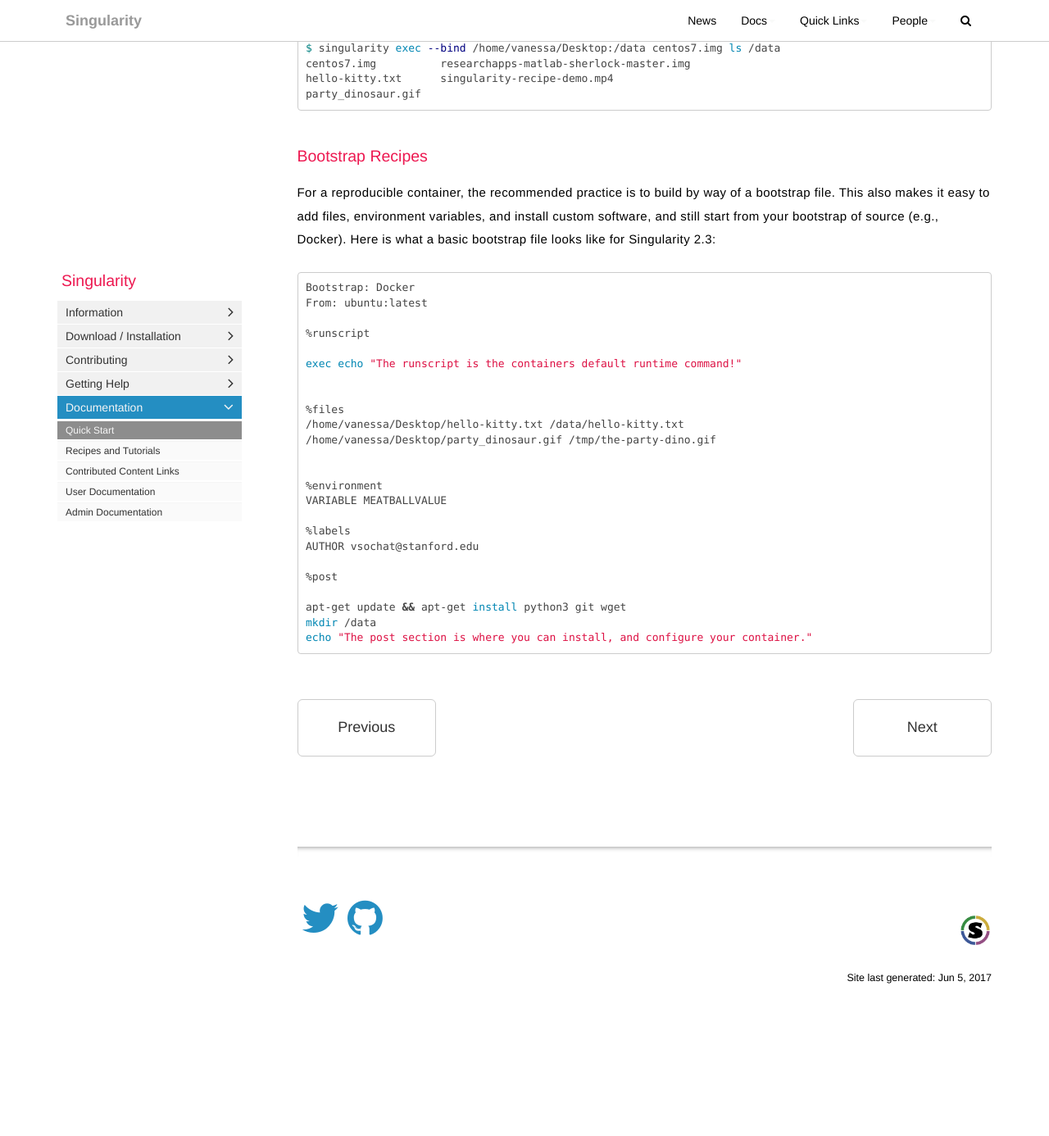
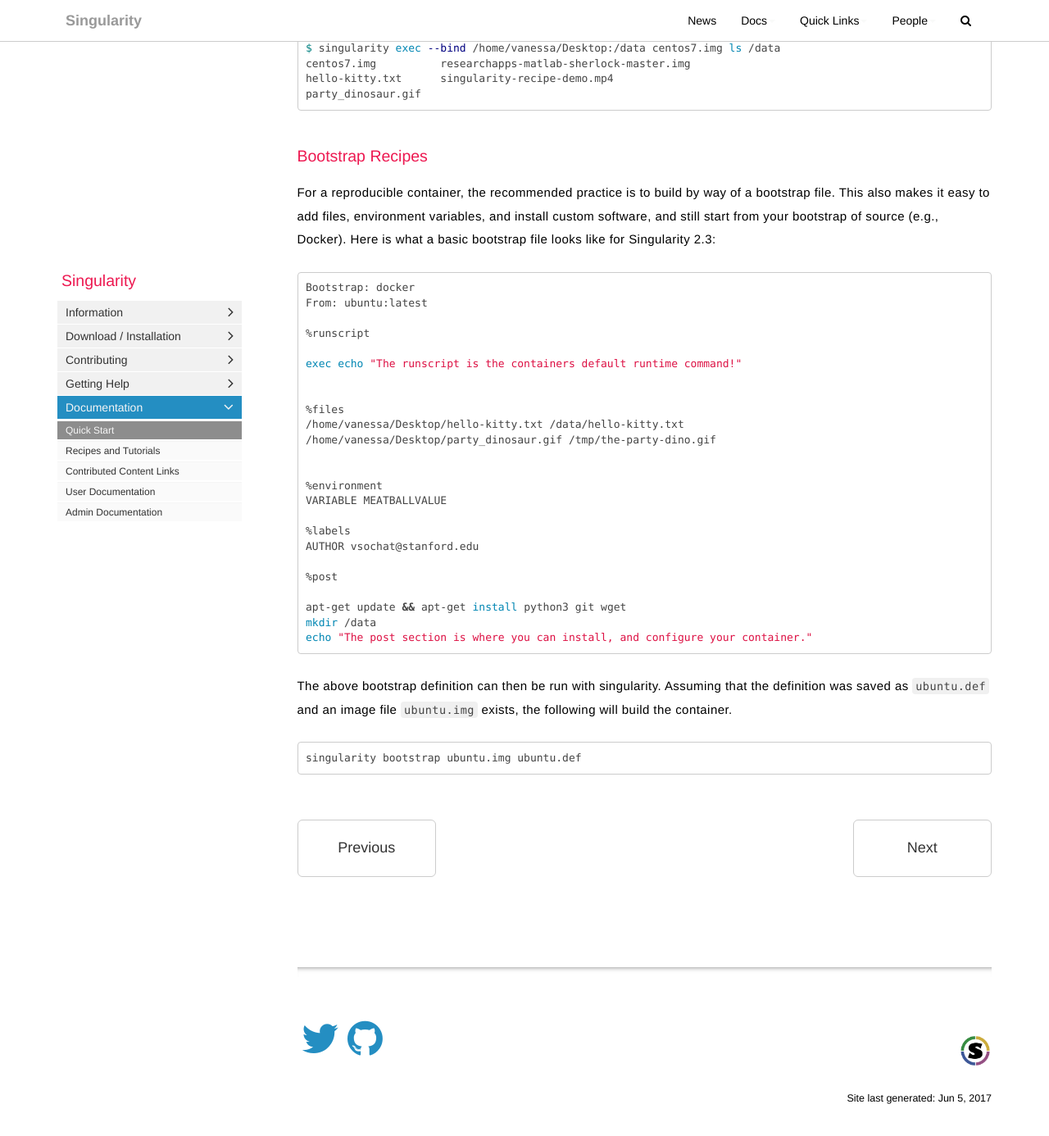
Before and after one commit to singularityware/singularityware.github.io, a Jekyll site: the page built from pages/docs/overview/start.md, in a window 1280 px wide and 1400 px high, scrolled down 2279 px. Shown: the top 1386 px of the window at 82% size. Built offline with Jekyll 4.4.1, drawn with Linux system fonts in a browser that asks for light colours; nearby versions of some CDN libraries; comment, search, counter and statistics services are not loaded; before the commit the page ends 3532 px from its top, so only the background shows below that.

Commit message:
Fixed Docker bootstrap capitalisation, added example bootstrap command

````diff
--- a/pages/docs/overview/start.md
+++ b/pages/docs/overview/start.md
@@ -104,7 +104,7 @@
 For a reproducible container, the recommended practice is to build by way of a bootstrap file. This also makes it easy to add files, environment variables, and install custom software, and still start from your bootstrap of source (e.g., Docker). Here is what a basic bootstrap file looks like for Singularity 2.3:
 
 ```bash
-Bootstrap: Docker
+Bootstrap: docker
 From: ubuntu:latest
 
 %runscript
@@ -130,4 +130,10 @@
 echo "The post section is where you can install, and configure your container."
 ```
 
+The above bootstrap definition can then be run with singularity. Assuming that the definition was saved as `ubuntu.def` and an image file `ubuntu.img` exists, the following will build the container.
+
+```bash
+singularity bootstrap ubuntu.img ubuntu.def
+```
+
 {% include links.html %}
````
